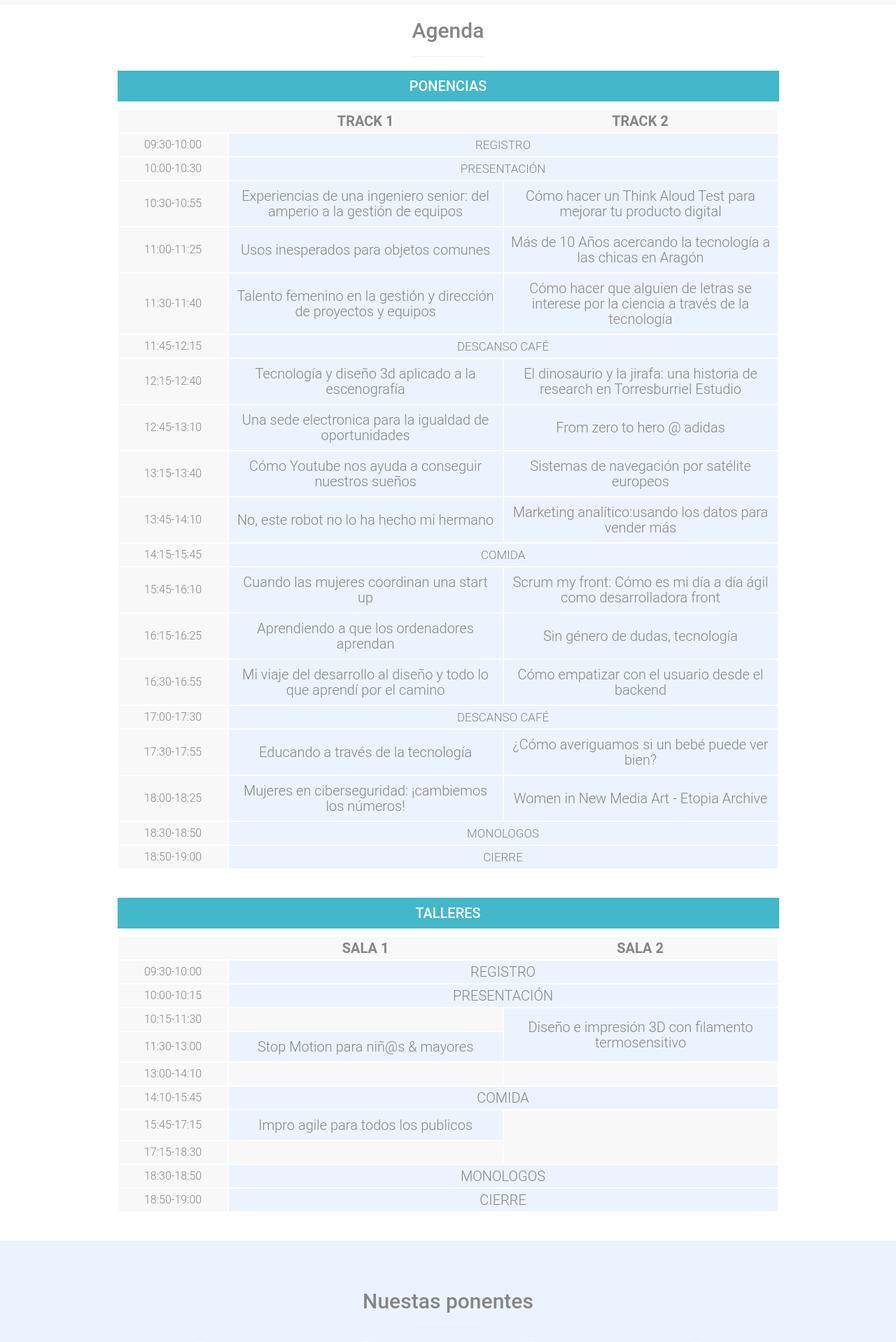
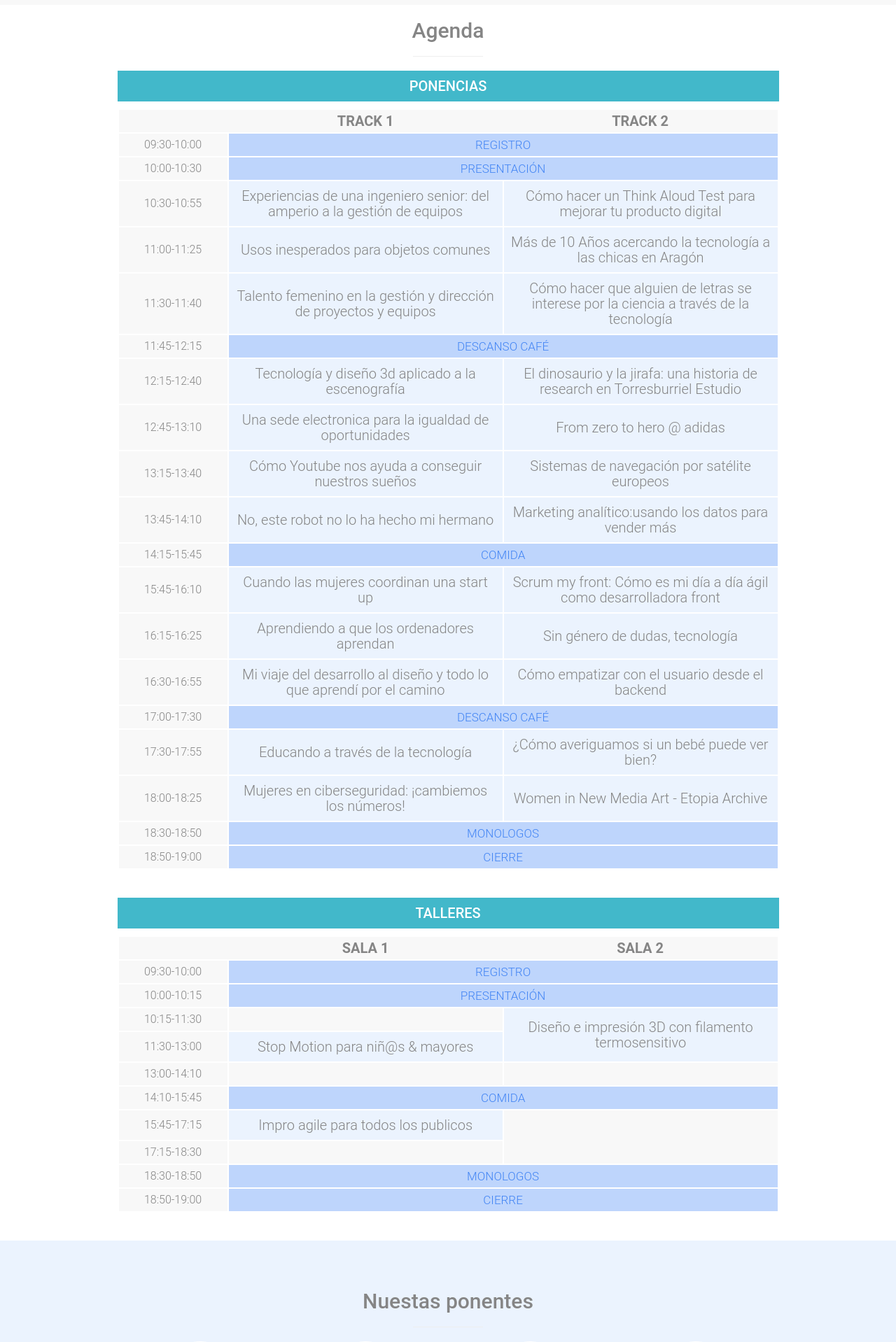
Before and after one commit to jessicaredrado/web_wtm_zgz_17, a Jekyll site: the page built from index.html, in a window 1280 px wide. Shown: the part 4328-6246 px from the top of the page at 70% size. Built offline with Jekyll 4.4.1, drawn with Linux system fonts in a browser that asks for light colours.

Commit message:
Revisión de estilos para la agenda

```diff
--- a/_includes/agenda.html
+++ b/_includes/agenda.html
@@ -17,7 +17,7 @@
     </div>
     <div class="row text-center sponsor-md">
       <div class="col-lg-10 col-lg-offset-1">
-
+        <div class="table-wrapper">
             <table class="col-lg-12">
               <tr>
                 <th class="col-lg-2"></th>
@@ -61,7 +61,7 @@
                         <div class="modal-body">
                           <p>{{ talk_track_1.descrip }}</p>
                           <hr class="small">
-                      <p>{{ talk_track_1.speaker }}</p>
+                          <p><strong>{{ talk_track_1.speaker }}</strong></p>
                           <!--<hr class="small">
                           <p>{{ talk_track_1.bio_speaker }}</p>-->
                           <div class="visible-xs-block text-center">
@@ -96,7 +96,7 @@
                         <div class="modal-body">
                           <p>{{ talk_track_2.descrip }}</p>
                           <hr class="small"/>
-                      <p>{{ talk_track_2.speaker }}</p>
+                          <p><strong>{{ talk_track_2.speaker }}</strong></p>
                           <!--<hr class="small"/>
                           <p>{{ talk_track_2.bio_speaker }}</p>-->
                           <div class="visible-xs-block text-center">
@@ -114,7 +114,7 @@
               </tr>
               {% endfor %}
             </table>
-
+        </div>
      </div>
    </div>
    {% endif %}
@@ -127,7 +127,7 @@
     </div>
     <div class="row text-center sponsor-md">
       <div class="col-lg-10 col-lg-offset-1">
-
+          <div class="table-wrapper">
               <table class="col-lg-12">
                   <tr>
                     <th class="col-lg-2"></th>
@@ -146,7 +146,7 @@
 
                     {% if workshop_track_1.track == 'all' %}
 
-            <td colspan="2" rowspan="{{ workshop_track_1.duration }}">{{ workshop_track_1.name }}</td>
+                    <td class="small" colspan="2" rowspan="{{ workshop_track_1.duration }}">{{ workshop_track_1.name }}</td>
 
                     {% else %}
 
@@ -173,7 +173,7 @@
                             <div class="modal-body">
                               <p>{{ workshop_track_1.descrip }}</p>
                               <hr class="small"/>
-                      <p>{{ workshop_track_1.speaker }}</p>
+                              <p><strong>{{ workshop_track_1.speaker }}</strong></p>
                               <!--<hr class="small"/>
                               <p>{{ workshop_track_1.bio_speaker }}</p>-->
                               <div class="visible-xs-block text-center">
@@ -211,7 +211,7 @@
                               <div class="modal-body">
                                 <p>{{ workshop_track_2.descrip }}</p>
                                 <hr class="small"/>
-                        <p>{{ workshop_track_2.speaker }}</p>
+                                <p><strong>{{ workshop_track_2.speaker }}</strong></p>
                                 <!--<hr class="small"/>
                                 <p>{{ workshop_track_2.bio_speaker }}</p>-->
                               <div class="visible-xs-block text-center">
@@ -232,7 +232,7 @@
                   </tr>
                   {% endfor %}
                 </table>
-
+          </div>
      </div>
    </div>
    {% endif %}
--- a/css/stylish-portfolio.css
+++ b/css/stylish-portfolio.css
@@ -840,6 +840,10 @@ ul i {
 
 
 /* Agenda V2 */
+.agenda-v2 .table-wrapper {
+    overflow-x: scroll;
+}
+
 .agenda-v2 table {
     border: 2px solid white;
     font-size: 20px;
@@ -863,6 +867,11 @@ ul i {
     position: relative;
 }
 
+.agenda-v2 table .small {
+    background: rgb(190, 213, 252);
+    color: #4385f4;
+}
+
 .agenda-v2 table tr td:first-child {
     background: #f8f8f8;
     font-size: 16px;
@@ -884,8 +893,20 @@ ul i {
   text-shadow: 0 1px 1px white;
 }
 
+@media(max-width:768px) {
+    .agenda-v2 table tr td:first-child {
+        text-align: left;
+    }
+}
+
+@media(max-width:414px) {
+    .agenda-v2 table {
+        width: 414px;
+    }
+}
+
 /* Modal Agenda */
-.agenda .modal-header {
+.agenda-v2 .modal-header {
     background: rgba(66, 161, 202, .1);
     border: none;
     color: #4285f4;
@@ -893,12 +914,17 @@ ul i {
     padding-right: 40px;
 }
 
-.agenda .modal-content {
+.agenda-v2 .modal-content {
     font-size: 17px;
 }
 
-.agenda .modal-body {
+.agenda-v2 .modal-body {
     display: block;
     font-size: 17px;
     padding: 20px;
 }
+
+.agenda-v2 .modal-body hr {
+    border-top: 8px solid #4285f4;
+    border-bottom: none;
+}
```
Lines whose indentation alone changed are shown as unchanged.
